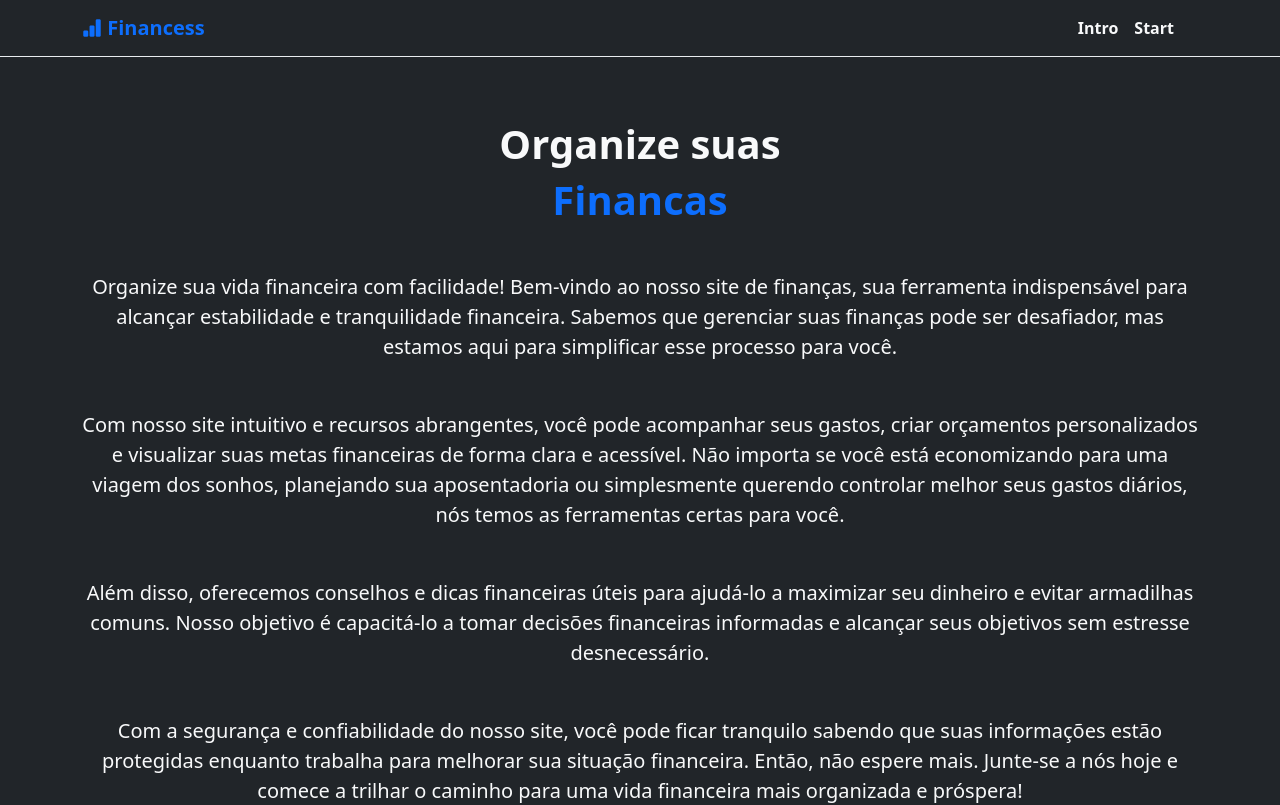
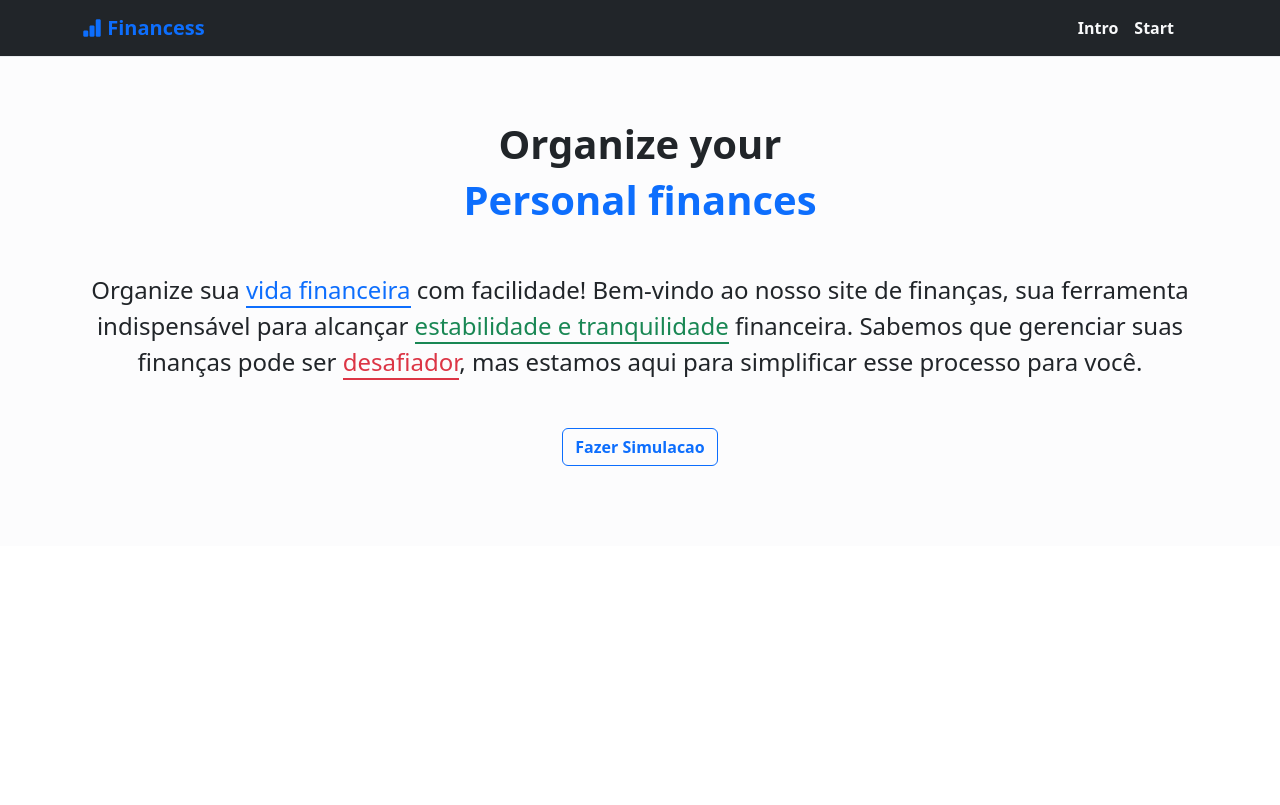
Before and after one commit to TallysonFreitas/Financess, a React (Create React App) app: page / in a window 1280 px wide. Shown: the top 805 px of the page. Built offline with nearby package versions, Linux system fonts and the light colour scheme.

Commit message:
feat: Adiciona Modal a pagina

```diff
--- a/src/containers/Intro/index.tsx
+++ b/src/containers/Intro/index.tsx
@@ -1,52 +1,75 @@
 const Intro = () => {
   return (
-    <section className="bg-dark">
+    <section className="bg-light-subtle">
       <div className="container">
         <div className="row">
           <div className="col-12 text-center">
             <div className="text-center mb-5">
-              <h2 className="text-light fw-bold fs-1">Organize suas</h2>
-              <h2 className="fw-bold fs-1  text-primary">Financas</h2>
+              <h2 className="text-dark fw-bold fs-1">Organize your</h2>
+              <h2 className="fw-bold fs-1  text-primary">Personal finances</h2>
             </div>
-            <p className="lead text-light fs-5 fw-light mb-5">
-              Organize sua vida financeira com facilidade! Bem-vindo ao nosso
-              site de finanças, sua ferramenta indispensável para alcançar
-              estabilidade e tranquilidade financeira. Sabemos que gerenciar
-              suas finanças pode ser desafiador, mas estamos aqui para
-              simplificar esse processo para você.
+            <p className="lead text-dark fs-4 fw-medium mb-5">
+              Organize sua{' '}
+              <span className="border-bottom border-2 border-primary text-primary">
+                vida financeira
+              </span>{' '}
+              com facilidade! Bem-vindo ao nosso site de finanças, sua
+              ferramenta indispensável para alcançar{' '}
+              <span className="border-bottom border-2 border-success text-success">
+                estabilidade e tranquilidade
+              </span>{' '}
+              financeira. Sabemos que gerenciar suas finanças pode ser{' '}
+              <span className="border-bottom border-2 border-danger text-danger">
+                desafiador
+              </span>
+              , mas estamos aqui para simplificar esse processo para você.
             </p>
 
-            <p className="lead text-light fs-5 fw-light mb-5">
-              Com nosso site intuitivo e recursos abrangentes, você pode
-              acompanhar seus gastos, criar orçamentos personalizados e
-              visualizar suas metas financeiras de forma clara e acessível. Não
-              importa se você está economizando para uma viagem dos sonhos,
-              planejando sua aposentadoria ou simplesmente querendo controlar
-              melhor seus gastos diários, nós temos as ferramentas certas para
-              você.
-            </p>
-
-            <p className="lead text-light fs-5 fw-light mb-5">
-              Além disso, oferecemos conselhos e dicas financeiras úteis para
-              ajudá-lo a maximizar seu dinheiro e evitar armadilhas comuns.
-              Nosso objetivo é capacitá-lo a tomar decisões financeiras
-              informadas e alcançar seus objetivos sem estresse desnecessário.
-            </p>
-
-            <p className="lead text-light fs-5 fw-light mb-5">
-              Com a segurança e confiabilidade do nosso site, você pode ficar
-              tranquilo sabendo que suas informações estão protegidas enquanto
-              trabalha para melhorar sua situação financeira. Então, não espere
-              mais. Junte-se a nós hoje e comece a trilhar o caminho para uma
-              vida financeira mais organizada e próspera!
-            </p>
-
-            <a href="#" className="btn btn-light fw-semibold mt-5">
+            <button
+              type="button"
+              data-bs-toggle="modal"
+              data-bs-target="#modalData"
+              className="btn btn-outline-primary fw-semibold"
+            >
               Fazer Simulacao
-            </a>
+            </button>
           </div>
         </div>
-        <div className="row py-5"></div>
+
+        {/* Modal */}
+        <div
+          className="modal fade"
+          id="modalData"
+          data-bs-backdrop="static"
+          data-bs-keyboard="false"
+          tabIndex={-1}
+          aria-labelledby="staticBackdropLabel"
+          aria-hidden="true"
+        >
+          <div className="modal-dialog">
+            <div className="modal-content">
+              <div className="modal-header">
+                <h1 className="modal-title fs-5" id="staticBackdropLabel">
+                  Preencha as seguintes informacoes
+                </h1>
+                <button
+                  type="button"
+                  className="btn-close"
+                  data-bs-dismiss="modal"
+                  aria-label="Close"
+                ></button>
+              </div>
+              <div className="modal-body">
+                <form></form>
+              </div>
+              <div className="modal-footer">
+                <button type="button" className="btn btn-danger fw-semibold">
+                  Simular
+                </button>
+              </div>
+            </div>
+          </div>
+        </div>
       </div>
     </section>
   )
```
